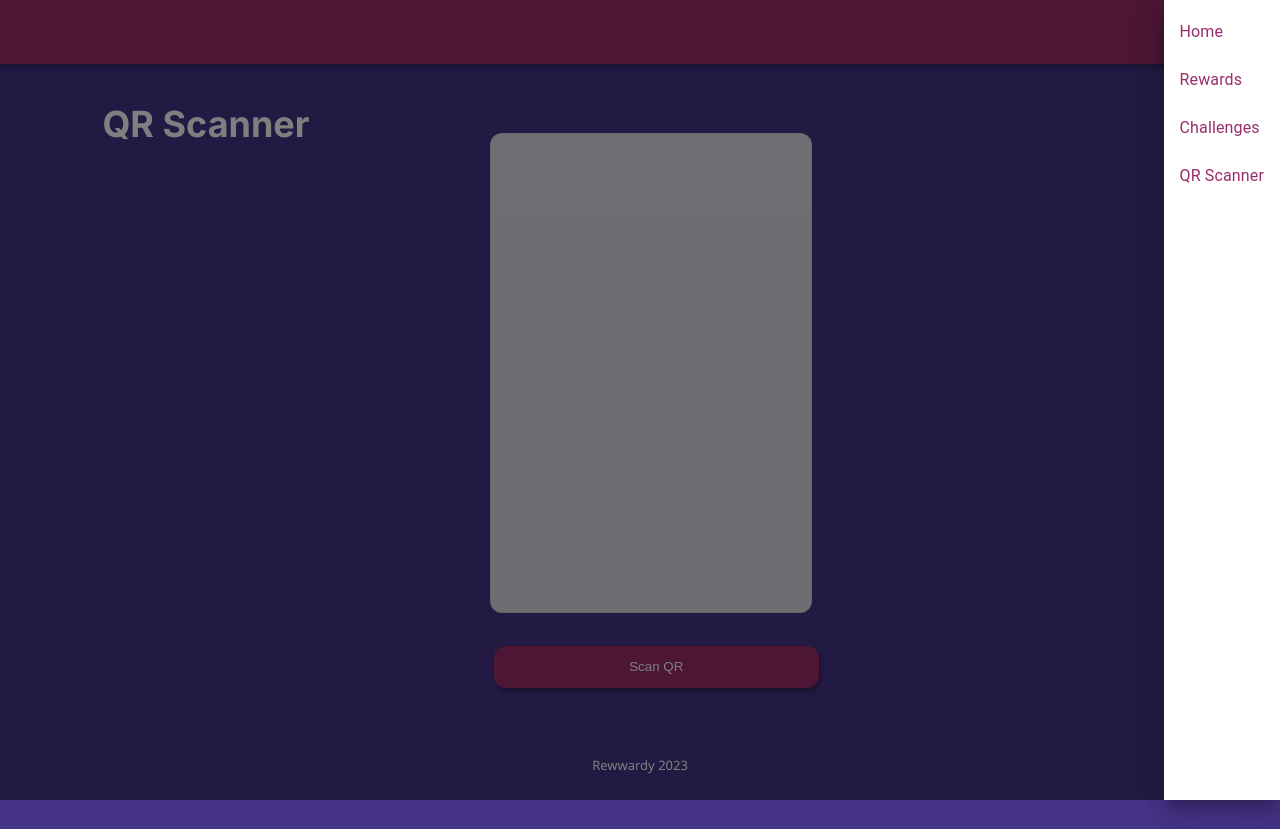
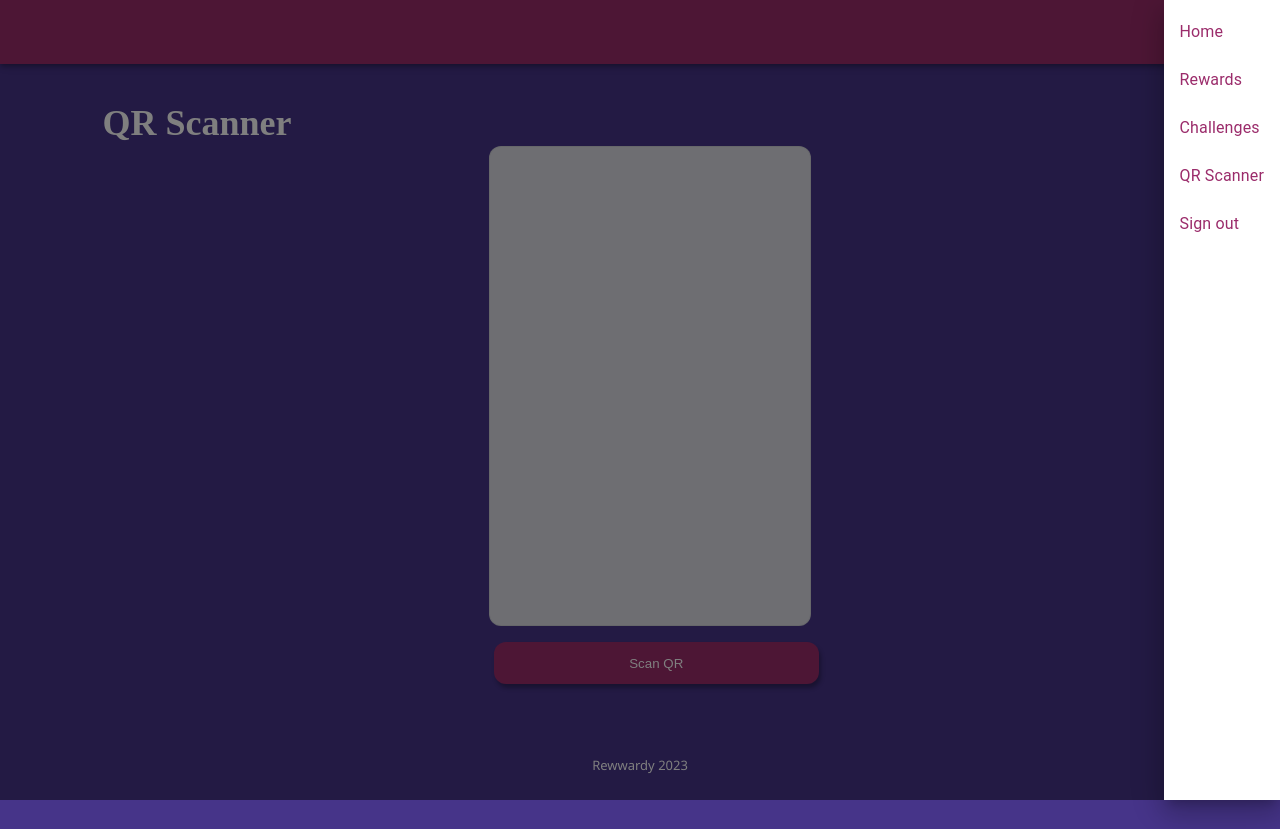
Before and after one commit to sxngie/Rewwardy, a Next.js app: page /scanner in a window 1280 px wide. Both pictures are taken after a click on the button "menu". Before the commit the page ends 800 px from the top, so only its background shows below. Built offline with nearby package versions, Linux system fonts and the light colour scheme.

Commit message:
Added a button to log out inside the menu.

```diff
--- a/components/HamburgerMenu.js
+++ b/components/HamburgerMenu.js
@@ -11,24 +11,6 @@ import ListItemText from '@mui/material/ListItemText';
 import MenuIcon from '@mui/icons-material/Menu';
 import Link from 'next/link';
 
-
-/*const HamburgerMenu = () => (
-    <div className={styles.shapingBar}>
-        <Menu customBurgerIcon={<HamburgerIcon />} width={'auto'} className={styles.burgermenubar}>
-            <div className={styles.listOfItems}>
-                <Link href="/dashboard" className={styles.menuItems}>Home</Link>
-                <Link href="/reward" className={styles.menuItems}>Rewards</Link>
-                <Link href="/challenge" className={styles.menuItems}>Challenges</Link>
-                <Link href="/scanner" className={styles.menuItems}>QR Scanner</Link>
-            </div>
-        </Menu>
-    </div>)
-
-const HamburgerIcon = () => (<div className='p-1/2'><svg fill="none" strokeLinecap="round" strokeLinejoin="round" strokeWidth="2" viewBox="0 0 24 24" stroke="white"><path d="M4 6h16M4 12h16M4 18h16"></path></svg></div>)
-
-
-export default HamburgerMenu*/
-
 const HamburgerMenu = () => {
     const [isDrawerOpen, setDrawerOpen] = useState(false);
 
@@ -41,7 +23,7 @@ const HamburgerMenu = () => {
 
     return (
       <div>
-        <AppBar sx={{ bgcolor: '#9B2C6B' }}>
+        <AppBar  sx={{ bgcolor: '#9B2C6B', mb: 1}}>
           <Toolbar>
           <div style={{ flexGrow: 1 }} />
             <IconButton
@@ -76,7 +58,11 @@ const HamburgerMenu = () => {
                 <ListItemText primary="QR Scanner" sx={{ color: '#9B2C6B' }}/>
               </Link>
             </ListItem>
-            {/* Repeat for each link*/}
+            <ListItem button onClick={toggleDrawer(false)}>
+              <Link href="/">
+                <ListItemText primary="Sign out" sx={{ color: '#9B2C6B' }}/>
+              </Link>
+            </ListItem>
           </List>
         </Drawer>
       </div>
--- a/pages/scanner.js
+++ b/pages/scanner.js
@@ -1,11 +1,11 @@
-import Head from 'next/head'
-import { Inter } from 'next/font/google'
-import styles from '@/styles/Scanner.module.css'
+import Head from "next/head";
+import { Inter } from "next/font/google";
+import styles from "@/styles/Scanner.module.css";
 import { Footer } from "../components";
 import Link from "next/link";
-import HamburgerMenu, { Links } from '../components/HamburgerMenu.js'
+import HamburgerMenu, { Links } from "../components/HamburgerMenu.js";
 
-const inter = Inter({ subsets: ['latin'] })
+const inter = Inter({ subsets: ["latin"] });
 
 export default function Scanner() {
   return (
@@ -16,22 +16,18 @@ export default function Scanner() {
         <meta name="viewport" content="width=device-width, initial-scale=1" />
         <link rel="icon" href="/Images/Rewwardy-Icon.png" />
       </Head>
+      <div className="row">
+          <HamburgerMenu className={styles.shapingBar}/>
+          <h1 className={styles.header}>QR Scanner</h1>
+          <br />
+        </div>
       <main className={`${styles.main} ${inter.className}`}>
-        <div className="row">
-            <h1 className={styles.header}>QR Scanner</h1>
-            <br/>
-            <HamburgerMenu className={styles.shapingBar}/>
-        </div>
-            <div className={styles.camera}>
-            </div>
+        <div className={styles.camera}></div>
         <Link href="scan">
-                <button
-                    className={styles.pinkButton}>
-                    Scan QR
-                </button>
+          <button className={styles.pinkButton}>Scan QR</button>
         </Link>
       </main>
       <Footer></Footer>
     </>
-    )
+  );
 }
--- a/styles/Scanner.module.css
+++ b/styles/Scanner.module.css
@@ -3,7 +3,7 @@
     flex-direction: column;
     justify-content: space-between;
     align-items: center;
-    padding: 6rem;
+    padding: 8rem;
     min-height: 100vh;
   }
 
```
Lines whose indentation alone changed are shown as unchanged.
